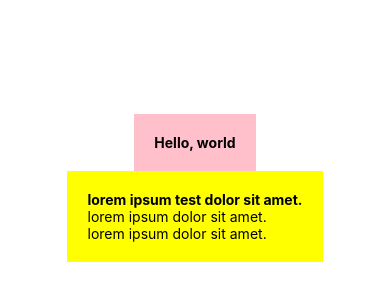
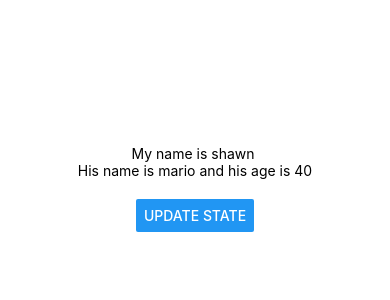
Before and after one commit to sujiayi317/react-native-project, a React Native app: screen / in a window 390 px wide. Shown: the part 234-534 px from the top of the page. Built offline with nearby package versions, Linux system fonts and the light colour scheme.

Commit message:
Use state

```diff
--- a/App.js
+++ b/App.js
@@ -1,17 +1,22 @@
-import { StatusBar } from 'expo-status-bar';
-import React from 'react';
-import { StyleSheet, Text, View } from 'react-native';
+import React, { useState } from 'react';
+import { StyleSheet, Text, View, Button } from 'react-native';
 
 export default function App() {
+  const [name, setName] = useState('shawn');
+  const [person, setPerson] = useState({name: 'mario', age: 40})
+
+  const clickHandler = () => {
+    setName('Chun-li')
+    setPerson({name: 'luigi', age: 45})
+  }
+
   return (
     <View style={styles.container}>
-      <View style={styles.header}>
-        <Text style={styles.boldText}>Hello, world</Text>
-      </View>
-      <View style={styles.body}>
-        <Text style={styles.boldText}>lorem ipsum <Text>test</Text> dolor sit amet.</Text>
-        <Text>lorem ipsum dolor sit amet.</Text>
-        <Text>lorem ipsum dolor sit amet.</Text>
+      <Text>My name is {name} </Text>
+
+      <Text>His name is {person.name} and his age is {person.age}</Text>
+      <View style={styles.buttonContainer}>
+        <Button title='update state' onPress={clickHandler}/>
       </View>
     </View>
   );
@@ -24,15 +29,7 @@
     alignItems: 'center',
     justifyContent: 'center',
   },
-  header: {
-    backgroundColor: 'pink',
-    padding: 20,
-  },
-  boldText: {
-    fontWeight: 'bold',
-  },
-  body: {
-    backgroundColor: 'yellow',
-    padding:20,
+  buttonContainer: {
+    marginTop: 20,
   }
 });
```
